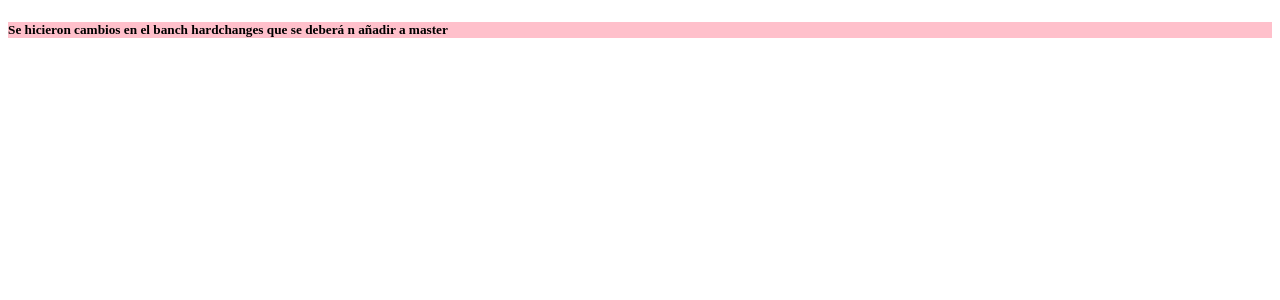
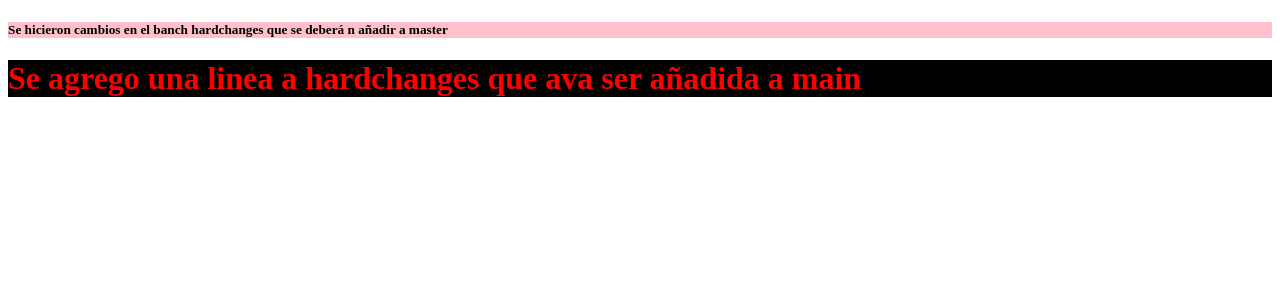
Before and after one commit to fecego/prueba-repo, an Angular app: page / in a window 1280 px wide. Shown: the top 300 px of the page. Built offline with nearby package versions, Linux system fonts and the light colour scheme.

Commit message:
hardchanges cambios

```diff
--- a/package.json
+++ b/package.json
@@ -18,6 +18,7 @@
     "@angular/platform-browser": "~12.0.3",
     "@angular/platform-browser-dynamic": "~12.0.3",
     "@angular/router": "~12.0.3",
+    "angular-cli-ghpages": "^1.0.0-rc.2",
     "rxjs": "~6.6.0",
     "tslib": "^2.1.0",
     "zone.js": "~0.11.4"
--- a/src/app/app.component.html
+++ b/src/app/app.component.html
@@ -1,2 +1,3 @@
 <h5>Se hicieron cambios en el banch hardchanges que se deberá n añadir a master
 </h5>
+<h1>Se agrego una linea a hardchanges que ava ser añadida a main</h1>
--- a/src/index.html
+++ b/src/index.html
@@ -3,7 +3,8 @@
 <head>
   <meta charset="utf-8">
   <title>ProjectPrueba</title>
-  <base href="/">
+  <!--<base href="https://fecego.github.io/prueba-repo/">-->
+  <base href="/"/>
   <meta name="viewport" content="width=device-width, initial-scale=1">
   <link rel="icon" type="image/x-icon" href="favicon.ico">
 </head>
```
Also changed, not shown: 1 other file (tests, documents, lock files or other folders).
